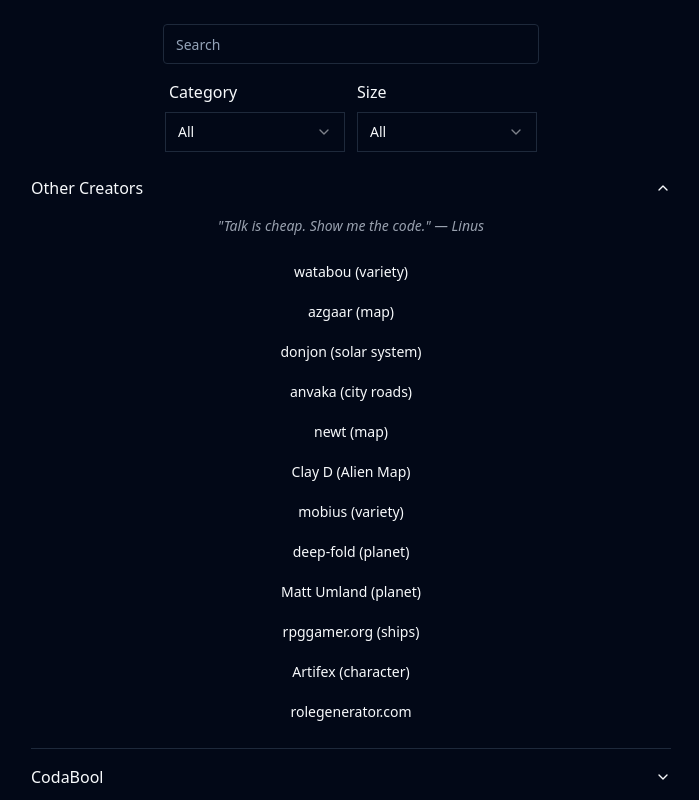
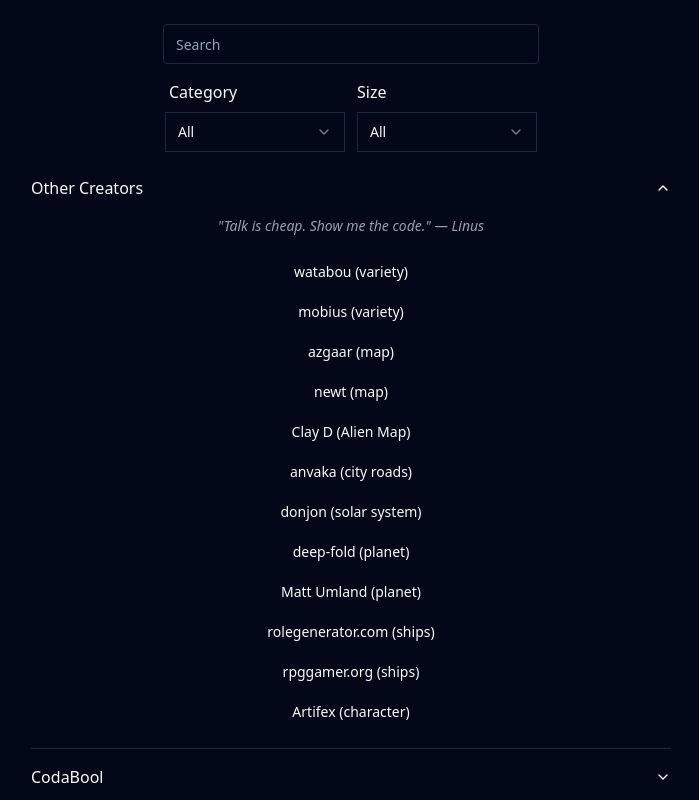
Before and after one commit to CodaBool/maps.codabool.com, a Next.js app: page / in a window 1280 px wide. Both pictures are taken after a click on the button "Other Creators". Shown: the top 800 px of the page, without its empty margins (289-988 px from the left). Built offline with nearby package versions, Linux system fonts and the light colour scheme.

Commit message:
fix a link, bump versions

```diff
--- a/app/page.js
+++ b/app/page.js
@@ -119,19 +119,17 @@
               </div>
               <ul className="leading-10 text-center">
                 <li><a href="https://watabou.github.io/" target="_blank" rel="noopener noreferrer">watabou (variety)</a></li>
+                <li><a href="https://sites.google.com/view/alienmobius-resources" target="_blank" rel="noopener noreferrer">mobius (variety)</a></li>
                 <li><a href="https://azgaar.github.io" target="_blank" rel="noopener noreferrer">azgaar (map)</a></li>
-                <li><a href="https://donjon.bin.sh/alien/system" target="_blank" rel="noopener noreferrer">donjon (solar system)</a></li>
-                <li><a href="https://anvaka.github.io/city-roads" target="_blank" rel="noopener noreferrer">anvaka (city roads)</a></li>
                 <li><a href="https://newtbb.netlify.app/" target="_blank" rel="noopener noreferrer">newt (map)</a></li>
                 <li><a href="https://map.weylandyutani.company/" target="_blank" rel="noopener noreferrer">Clay D (Alien Map)</a></li>
-                <li><a href="https://sites.google.com/view/alienmobius-resources" target="_blank" rel="noopener noreferrer">mobius (variety)</a></li>
+                <li><a href="https://anvaka.github.io/city-roads" target="_blank" rel="noopener noreferrer">anvaka (city roads)</a></li>
+                <li><a href="https://donjon.bin.sh/alien/system" target="_blank" rel="noopener noreferrer">donjon (solar system)</a></li>
                 <li><a href="https://deep-fold.itch.io/pixel-planet-generator" target="_blank" rel="noopener noreferrer">deep-fold (planet)</a></li>
-                <li><a href="https://www.rolegenerator.com/en/module/spaceship" target="_blank">Matt Umland (planet)</a></li>
+                <li><a href="https://anodyneprintware.com/planets" target="_blank">Matt Umland (planet)</a></li>
+                <li><a href="https://www.rolegenerator.com/en/module/spaceship" target="_blank">rolegenerator.com (ships)</a></li>
                 <li><a href="https://rpggamer.org/main.php?page=cec-designer/cec-designer.php" target="_blank" rel="noopener noreferrer">rpggamer.org (ships)</a></li>
                 <li><a href="http://game-mother.com/tools.html" target="_blank">Artifex (character)</a></li>
-                <li><a href="https://www.rolegenerator.com/en/module/spaceship" target="_blank">rolegenerator.com</a></li>
-
-                {/* <li><a href="https://map.weylandyutani.company/dist/" className="text-destructive">claydegruchy</a> (starmap is broken at the moment)</li> */}
               </ul>
             </AccordionContent>
           </AccordionItem>
--- a/package.json
+++ b/package.json
@@ -14,7 +14,7 @@
     "class-variance-authority": "^0.7.1",
     "clsx": "^2.1.1",
     "lucide-react": "^0.525.0",
-    "next": "15.3.5",
+    "next": "15.4.1",
     "react": "^19",
     "react-dom": "^19",
     "tailwind-merge": "^3.3.1",
```
Also changed, not shown: 1 other file (tests, documents, lock files or other folders).
